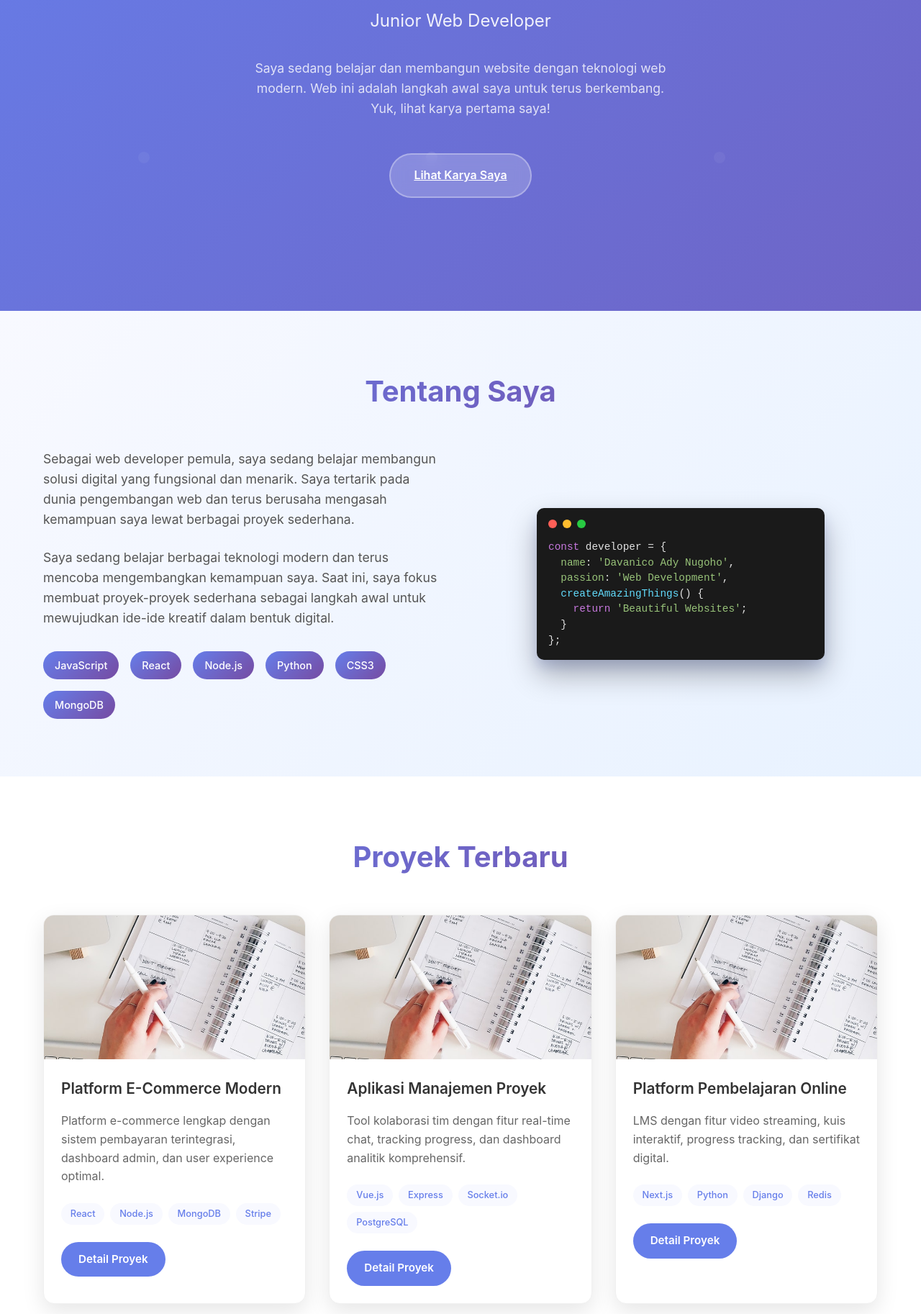
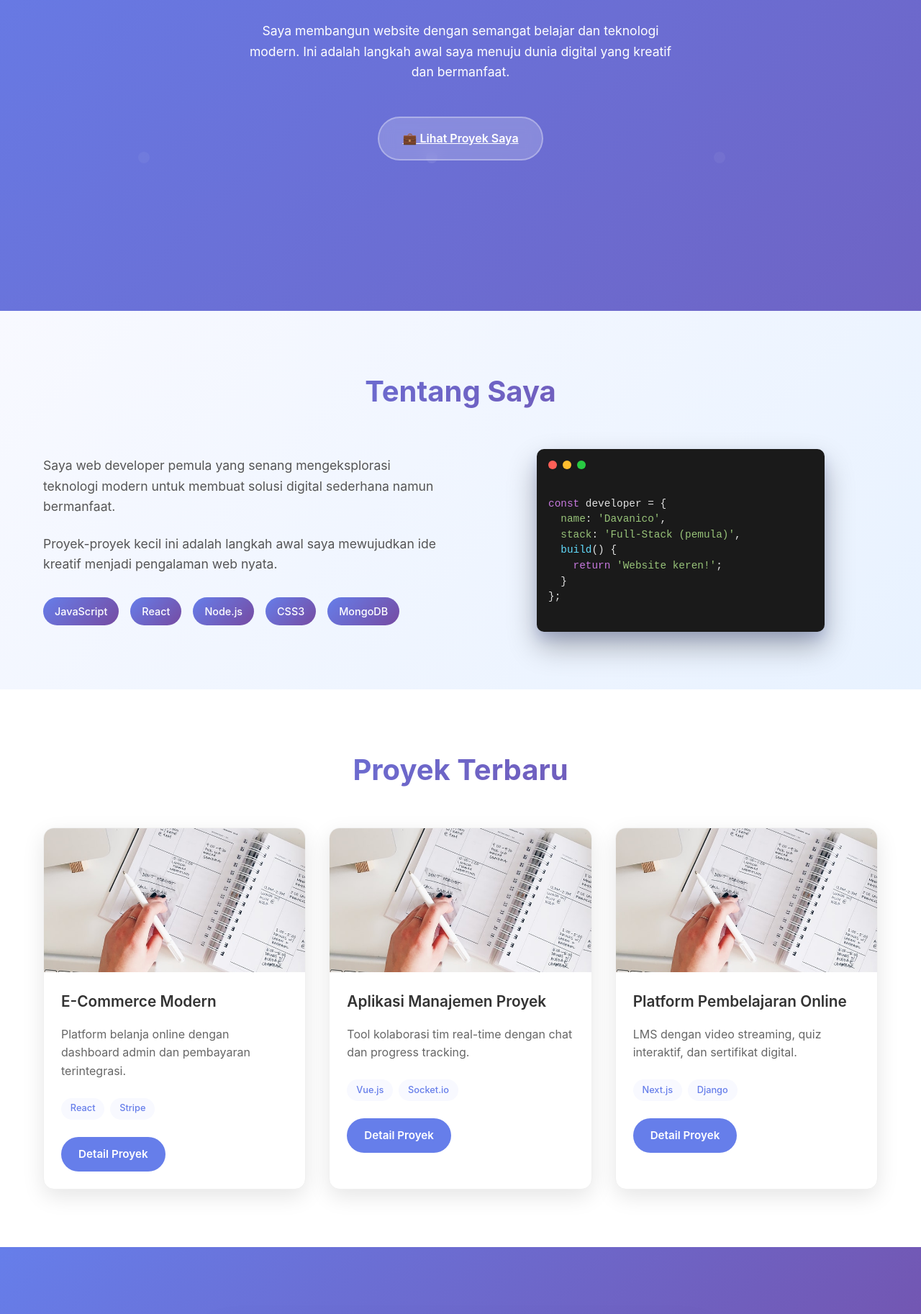
Before and after one commit to Davanico1122/moderen.porto, a plain HTML site: page index.html in a window 1280 px wide. Shown: the part 368-2194 px from the top of the page at 72% size. Drawn offline with Linux system fonts and the light colour scheme.

Commit message:
Update index.html

```diff
--- a/index.html
+++ b/index.html
@@ -3,22 +3,29 @@
 <head>
   <meta charset="UTF-8" />
   <meta name="viewport" content="width=device-width, initial-scale=1.0" />
-  <title>Davanico Ady Nugoho - Web Developer</title>
+  <title>Davanico Ady Nugoho – Web Developer</title>
+
+  <!-- Styles & Script -->
   <link rel="stylesheet" href="style.css" />
   <script defer src="script.js"></script>
 </head>
 <body>
+
   <!-- ===== Header ===== -->
   <header>
     <nav class="container">
       <div class="logo">Davanico Ady Nugoho</div>
+
+      <!-- Daftar tautan (desktop + mobile slide) -->
       <ul class="nav-links" id="nav-links">
         <li><a href="#home">Beranda</a></li>
         <li><a href="#about">Tentang</a></li>
         <li><a href="#projects">Proyek</a></li>
         <li><a href="#contact">Kontak</a></li>
       </ul>
-      <button class="nav-toggle" id="nav-toggle" aria-label="Toggle navigation">
+
+      <!-- Tombol hamburger -->
+      <button class="nav-toggle" id="nav-toggle" aria-label="Menu">
         <span class="bar"></span>
         <span class="bar"></span>
         <span class="bar"></span>
@@ -30,41 +37,55 @@
   <section id="home" class="hero">
     <div class="container">
       <div class="hero-content">
-        <h1>Membangun Web<br>yang Menginspirasi</h1>
-        <p class="subtitle">Junior Web Developer</p>
-        <p class="description">
-          Saya sedang belajar dan membangun website dengan teknologi web modern. Web ini adalah langkah awal saya untuk terus berkembang. Yuk, lihat karya pertama saya!
+        <h1 class="fade-in">👋 Halo, Saya Davanico</h1>
+        <p class="subtitle fade-in">
+          Seorang <span class="highlight">Web Developer Pemula</span> yang Bersemangat
         </p>
-        <a href="#projects" class="cta-button">Lihat Karya Saya</a>
+        <p class="description fade-in">
+          Saya membangun website dengan semangat belajar dan teknologi modern.
+          Ini adalah langkah awal saya menuju dunia digital yang kreatif dan bermanfaat.
+        </p>
+        <a href="#projects" class="cta-button fade-in">💼 Lihat Proyek Saya</a>
       </div>
+    </div>
+
+    <!-- Gelombang SVG dekoratif -->
+    <div class="hero-bg">
+      <svg viewBox="0 0 1440 320">
+        <path fill="#ffffff" fill-opacity="0.1"
+          d="M0,192L60,165.3C120,139,240,85,360,80C480,75,600,117,720,144C840,171,960,181,1080,160C1200,139,1320,85,1380,58.7L1440,32V320H0Z">
+        </path>
+      </svg>
     </div>
   </section>
 
   <!-- ===== Main ===== -->
   <main>
+
     <!-- About -->
     <section id="about" class="about">
       <div class="container">
         <h2 class="section-title fade-in">Tentang Saya</h2>
+
         <div class="about-content">
           <div class="about-text fade-in">
             <p>
-              Sebagai web developer pemula, saya sedang belajar membangun solusi digital yang fungsional
-              dan menarik. Saya tertarik pada dunia pengembangan web dan terus berusaha mengasah kemampuan saya lewat berbagai proyek sederhana.
+              Saya web developer pemula yang senang mengeksplorasi teknologi modern
+              untuk membuat solusi digital sederhana namun bermanfaat.
             </p>
             <p>
-              Saya sedang belajar berbagai teknologi modern dan terus mencoba mengembangkan kemampuan saya.
-              Saat ini, saya fokus membuat proyek-proyek sederhana sebagai langkah awal untuk mewujudkan ide-ide kreatif dalam bentuk digital.
+              Proyek-proyek kecil ini adalah langkah awal saya mewujudkan ide kreatif
+              menjadi pengalaman web nyata.
             </p>
             <div class="skills">
               <span class="skill-tag">JavaScript</span>
               <span class="skill-tag">React</span>
               <span class="skill-tag">Node.js</span>
-              <span class="skill-tag">Python</span>
               <span class="skill-tag">CSS3</span>
               <span class="skill-tag">MongoDB</span>
             </div>
           </div>
+
           <div class="about-visual fade-in">
             <div class="code-window">
               <div class="code-header">
@@ -72,17 +93,15 @@
                 <div class="code-dot"></div>
                 <div class="code-dot"></div>
               </div>
-              <div class="code-content">
-<pre>
+              <div class="code-content"><pre><code>
 <span class="code-keyword">const</span> developer = {
-  <span class="code-string">name</span>: <span class="code-string">'Davanico Ady Nugoho'</span>,
-  <span class="code-string">passion</span>: <span class="code-string">'Web Development'</span>,
-  <span class="code-function">createAmazingThings</span>() {
-    <span class="code-keyword">return</span> <span class="code-string">'Beautiful Websites'</span>;
+  <span class="code-string">name</span>: <span class="code-string">'Davanico'</span>,
+  <span class="code-string">stack</span>: <span class="code-string">'Full-Stack (pemula)'</span>,
+  <span class="code-function">build</span>() {
+    <span class="code-keyword">return</span> <span class="code-string">'Website keren!'</span>;
   }
 };
-</pre>
-              </div>
+              </code></pre></div>
             </div>
           </div>
         </div>
@@ -93,22 +112,21 @@
     <section id="projects" class="projects">
       <div class="container">
         <h2 class="section-title fade-in">Proyek Terbaru</h2>
+
         <div class="projects-grid">
-          <!-- Project 1 -->
+
+          <!-- Project Card 1 -->
           <div class="project-card fade-in">
             <div class="project-image">
-              <img src="img/ecommerce-homepage.png" alt="Platform E-Commerce Modern" />
+              <img src="img/ecommerce-homepage.png" alt="Platform E-Commerce modern">
             </div>
             <div class="project-content">
-              <h3 class="project-title">Platform E-Commerce Modern</h3>
+              <h3 class="project-title">E-Commerce Modern</h3>
               <p class="project-description">
-                Platform e-commerce lengkap dengan sistem pembayaran terintegrasi,
-                dashboard admin, dan user experience optimal.
+                Platform belanja online dengan dashboard admin dan pembayaran terintegrasi.
               </p>
               <div class="project-tech">
                 <span class="tech-tag">React</span>
-                <span class="tech-tag">Node.js</span>
-                <span class="tech-tag">MongoDB</span>
                 <span class="tech-tag">Stripe</span>
               </div>
               <div class="project-links">
@@ -117,22 +135,19 @@
             </div>
           </div>
 
-          <!-- Project 2 -->
+          <!-- Project Card 2 -->
           <div class="project-card fade-in">
             <div class="project-image">
-              <img src="img/task-dashboard.png" alt="Aplikasi Manajemen Proyek" />
+              <img src="img/task-dashboard.png" alt="Manajemen Proyek">
             </div>
             <div class="project-content">
               <h3 class="project-title">Aplikasi Manajemen Proyek</h3>
               <p class="project-description">
-                Tool kolaborasi tim dengan fitur real-time chat, tracking progress,
-                dan dashboard analitik komprehensif.
+                Tool kolaborasi tim real-time dengan chat dan progress tracking.
               </p>
               <div class="project-tech">
                 <span class="tech-tag">Vue.js</span>
-                <span class="tech-tag">Express</span>
                 <span class="tech-tag">Socket.io</span>
-                <span class="tech-tag">PostgreSQL</span>
               </div>
               <div class="project-links">
                 <a href="project2.html" class="project-button">Detail Proyek</a>
@@ -140,28 +155,26 @@
             </div>
           </div>
 
-          <!-- Project 3 -->
+          <!-- Project Card 3 -->
           <div class="project-card fade-in">
             <div class="project-image">
-              <img src="img/learn-platform.png" alt="Platform Pembelajaran Online" />
+              <img src="img/learn-platform.png" alt="Platform Pembelajaran Online">
             </div>
             <div class="project-content">
               <h3 class="project-title">Platform Pembelajaran Online</h3>
               <p class="project-description">
-                LMS dengan fitur video streaming, kuis interaktif,
-                progress tracking, dan sertifikat digital.
+                LMS dengan video streaming, quiz interaktif, dan sertifikat digital.
               </p>
               <div class="project-tech">
                 <span class="tech-tag">Next.js</span>
-                <span class="tech-tag">Python</span>
                 <span class="tech-tag">Django</span>
-                <span class="tech-tag">Redis</span>
               </div>
               <div class="project-links">
                 <a href="project3.html" class="project-button">Detail Proyek</a>
               </div>
             </div>
           </div>
+
         </div>
       </div>
     </section>
@@ -171,13 +184,10 @@
       <div class="container">
         <div class="contact-card">
           <h2 class="section-title">Mari Berkolaborasi</h2>
-          <p>
-            Siap mengembangkan proyek digital yang luar biasa?
-            Mari diskusikan ide Anda dan wujudkan bersama.
-          </p>
+          <p>Siap mengembangkan proyek digital? Diskusikan ide Anda bersama saya.</p>
           <div class="contact-links">
             <a href="mailto:davanico1122@gmail.com" class="contact-link">📧 Email</a>
-            <a href="https://www.linkedin.com/in/davanico-ady-nugroho-6a5884370/" class="contact-link">💼 LinkedIn</a>
+            <a href="https://linkedin.com/in/davanico-ady-nugroho-6a5884370/" class="contact-link">💼 LinkedIn</a>
             <a href="https://github.com/Davanico1122" class="contact-link">💻 GitHub</a>
           </div>
         </div>
@@ -188,7 +198,7 @@
   <!-- ===== Footer ===== -->
   <footer>
     <div class="container">
-      <p>&copy; 2025 Davanico Ady Nugoho. Dibuat dengan ❤️ untuk web yang lebih baik.</p>
+      <p>&copy; 2025 Davanico Ady Nugoho. Dibuat dengan ❤️</p>
     </div>
   </footer>
 </body>
```
